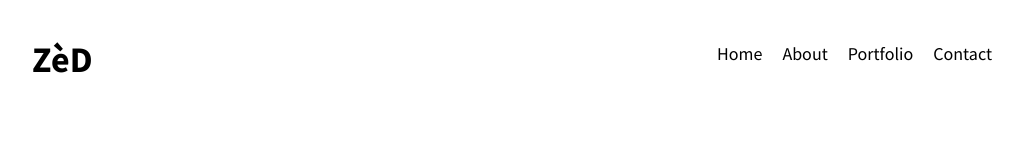
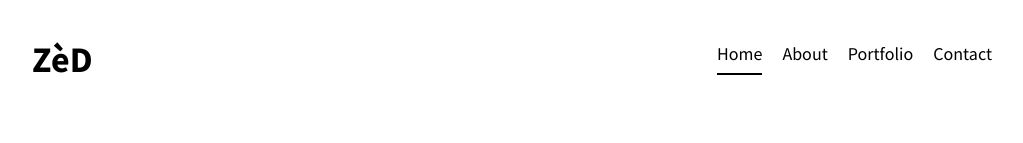
Before and after one commit to zunayed-arp/portfoliome, a React (Create React App) app: page / in a window 1280 px wide. Shown: the top 143 px of the page, without its empty margins (128-1151 px from the left). Built offline with nearby package versions, Linux system fonts and the light colour scheme.

Commit message:
Conditional Navbar links style
Signed-off-by: ZèD <imzihad@gmail.com>

```diff
--- a/src/Components/Navbar/Navbar.tsx
+++ b/src/Components/Navbar/Navbar.tsx
@@ -16,7 +16,14 @@ const Navbar = () => {
             <ul className="flex space-x-5">
                 {
                     navNavLinks.map(element => <li key={element.path}>
-                        <NavLink to={`${element.path}`}>{element.title}</NavLink>
+                        <NavLink
+                            className={({ isActive }) => isActive ?
+                                "border-b-2 border-black pb-2" : //Indicates active links classes
+                                "hover:text-gray-400"} //Indicates inactive links classes
+                            to={`${element.path}`}
+                        >
+                            {element.title}
+                        </NavLink>
                     </li>)
                 }
             </ul>
```
